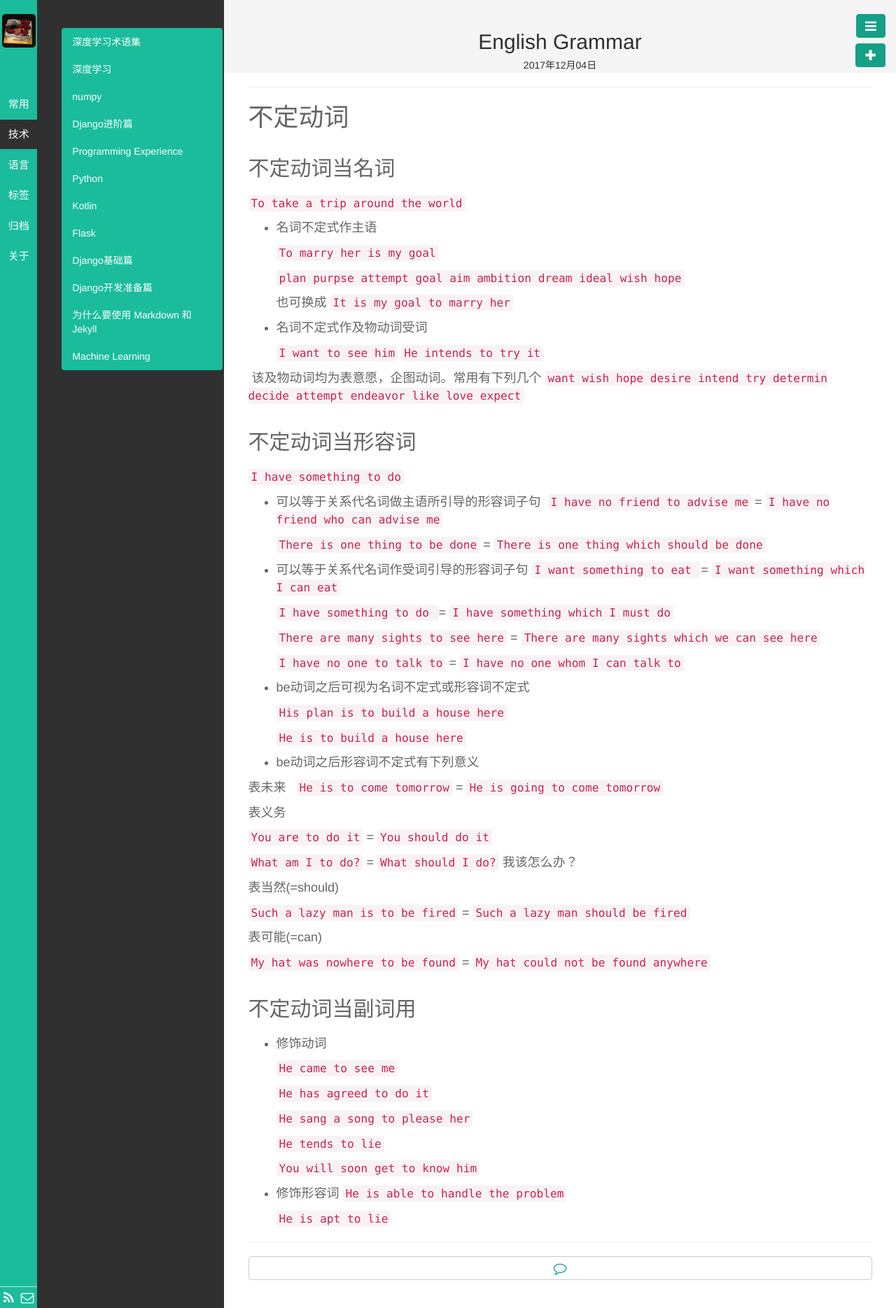
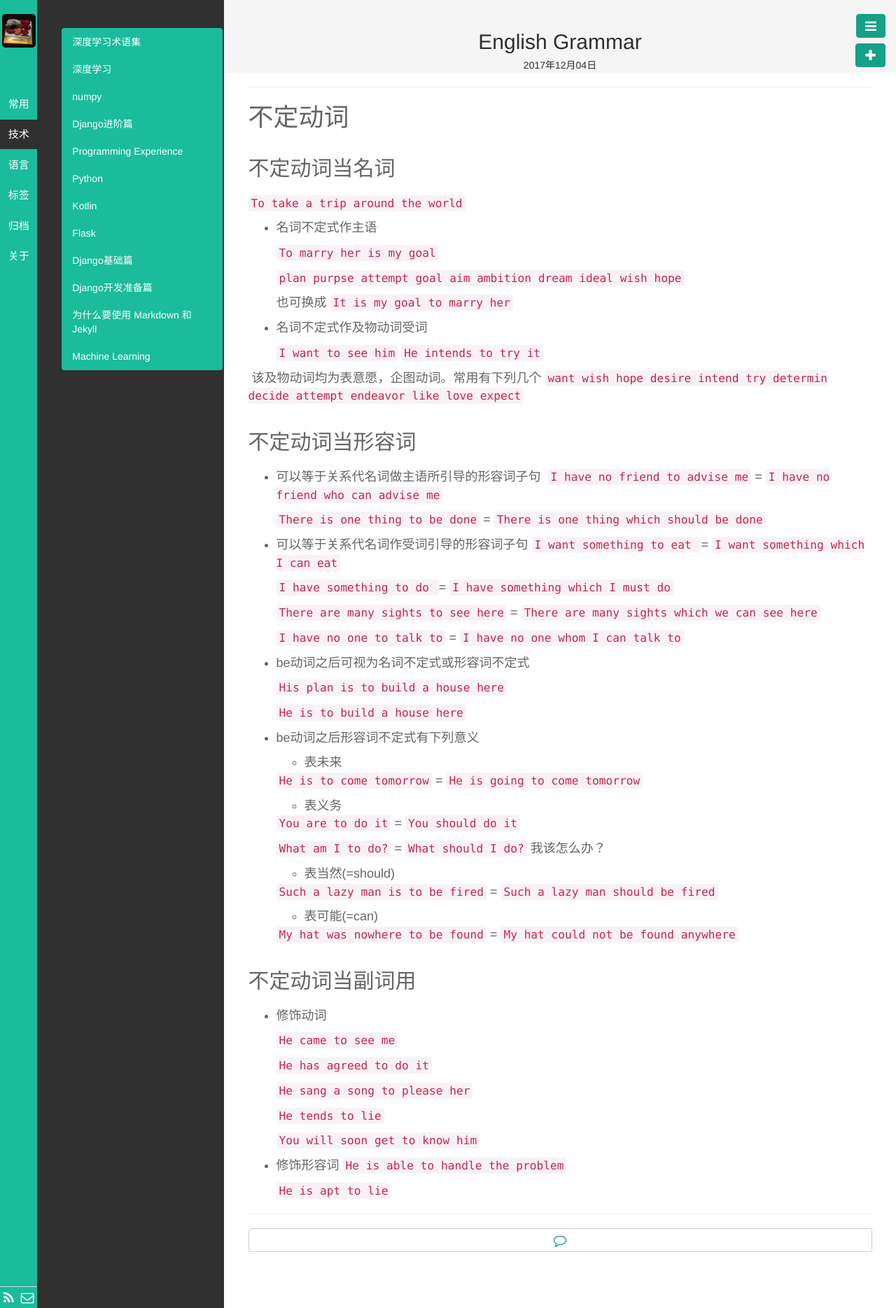
Before and after one commit to kyoyo/kyoyo.github.io, a Jekyll site: the page built from _posts/语言/2017-12-04-English-Grammar.md, in a window 1280 px wide. Shown: the whole page at 70% size. Built offline with Jekyll 4.4.1, drawn with Linux system fonts in a browser that asks for light colours; Markdown is read by kramdown in place of the engine named in the settings.

Commit message:
Update 2017-12-04-English-Grammar.md

```diff
--- a/_posts/语言/2017-12-04-English-Grammar.md
+++ b/_posts/语言/2017-12-04-English-Grammar.md
@@ -36,8 +36,6 @@ description:
 
 ## 不定动词当形容词
 
-`I have something to do`
-
 - 可以等于关系代名词做主语所引导的形容词子句
   `I have no friend to advise me`  = `I have no friend who can advise me`
 
@@ -60,24 +58,23 @@ description:
 
 - be动词之后形容词不定式有下列意义
 
+  - 表未来
 
-表未来
+  `He is to come tomorrow` = `He is going to come tomorrow`
 
-`He is to come tomorrow` = `He is going to come tomorrow`
+  - 表义务
 
-表义务
+  `You are to do it` = `You should do it`
 
-`You are to do it` = `You should do it`
+  `What am I to do?` = `What should I do?` 我该怎么办？
 
-`What am I to do?` = `What should I do?` 我该怎么办？
+  - 表当然(=should)
 
-表当然(=should)
+  `Such a lazy man is to be fired` = `Such a lazy man should be fired`
 
-`Such a lazy man is to be fired` = `Such a lazy man should be fired`
+  - 表可能(=can)
 
-表可能(=can)
-
-`My hat was nowhere to be found` = `My hat could not be found anywhere`
+  `My hat was nowhere to be found` = `My hat could not be found anywhere`
 
 ## 不定动词当副词用
 
```
